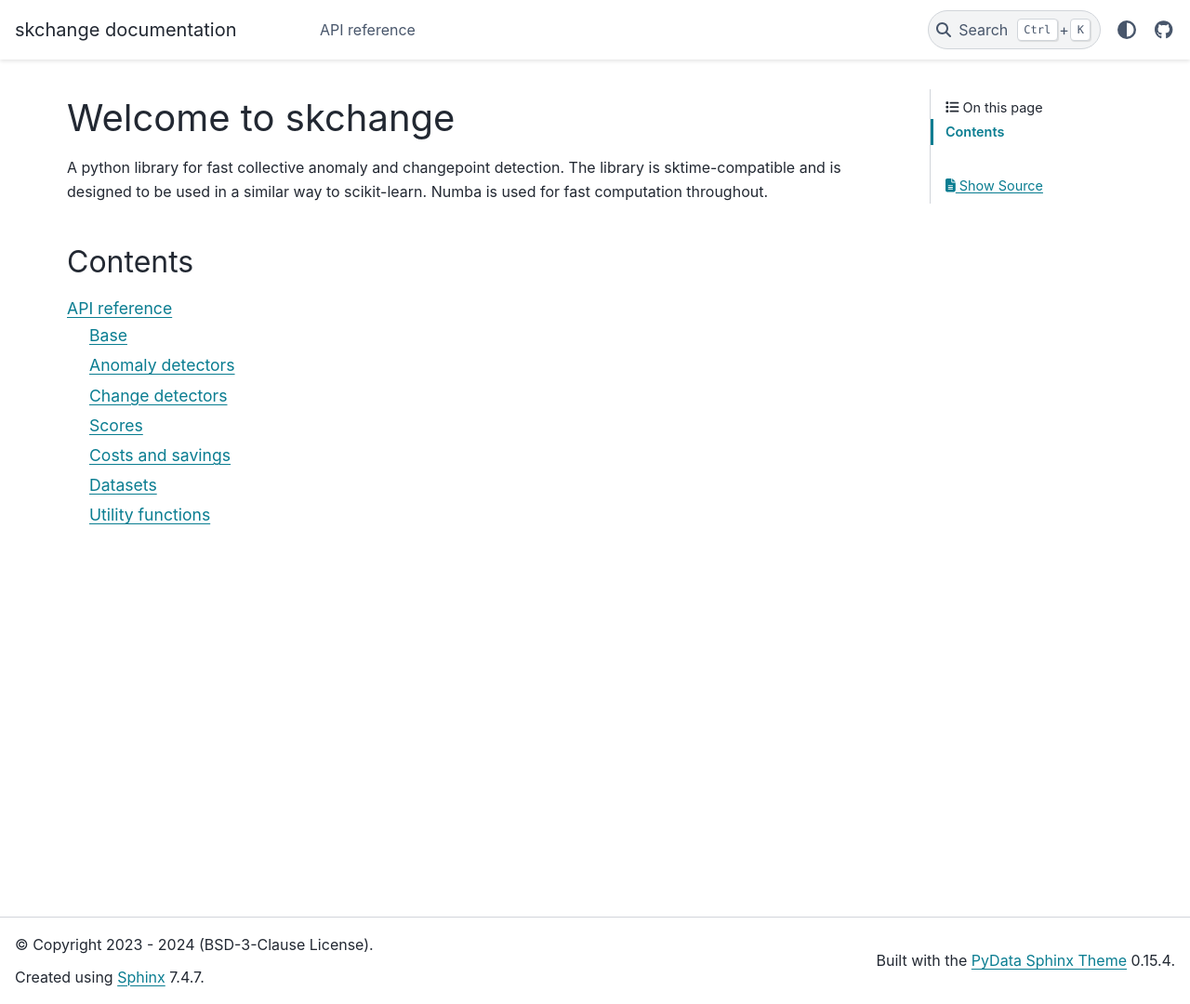
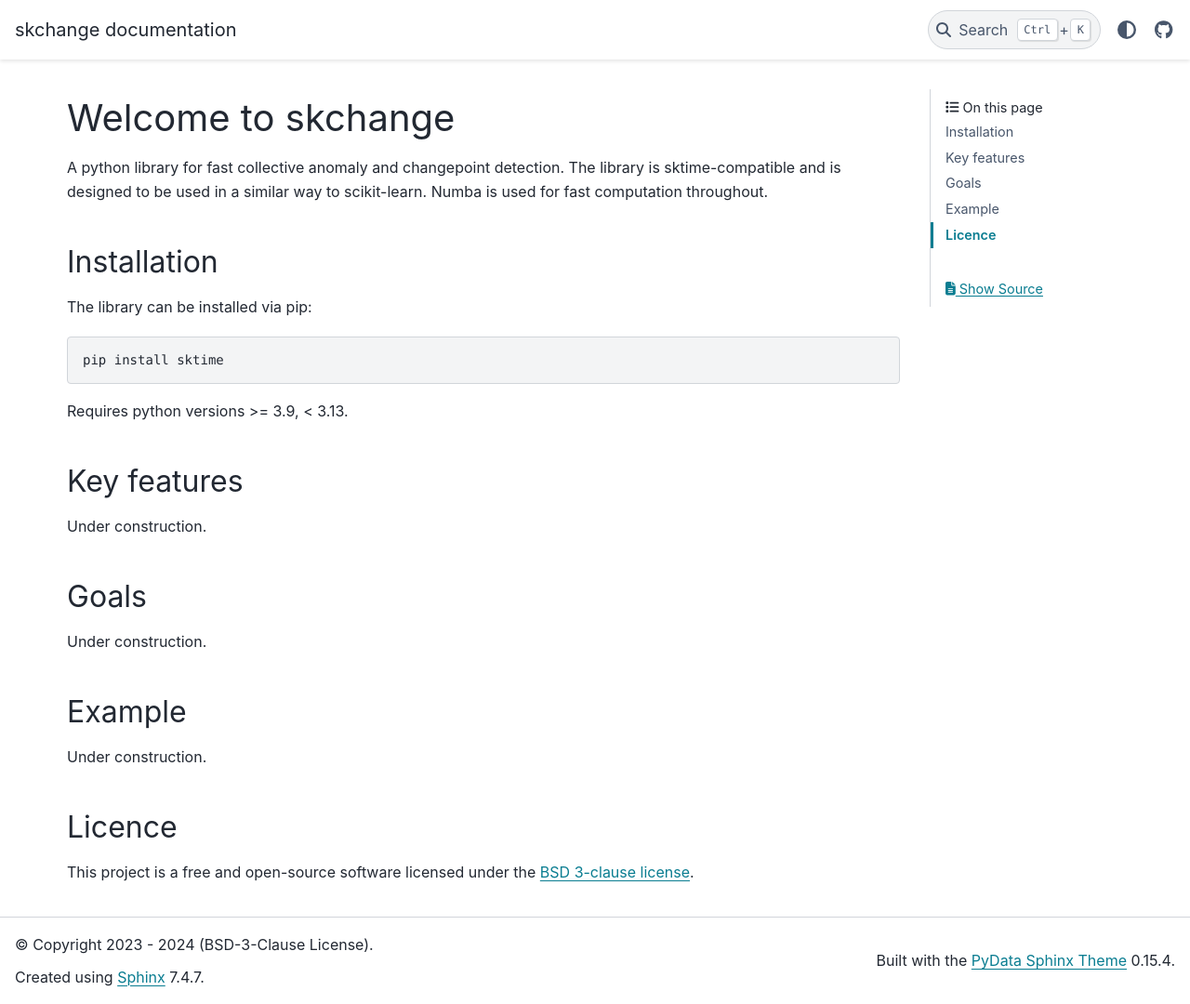
Before and after one commit to NorskRegnesentral/skchange, a Sphinx documentation site: the page built from docs/source/index.rst, in a window 1280 px wide and 1080 px high. Shown: the whole window at 93% size. Built offline with Sphinx 7.4.7 and the PyData theme 0.15.4, drawn with Linux system fonts in a browser that asks for light colours.

Commit message:
docs: add structure of index to be filled

```diff
--- a/docs/source/index.rst
+++ b/docs/source/index.rst
@@ -8,10 +8,29 @@ A python library for fast collective anomaly and changepoint detection.
 The library is sktime-compatible and is designed to be used in a similar way to
 scikit-learn. Numba is used for fast computation throughout.
 
-Contents
---------
+Installation
+------------
+The library can be installed via pip:
 
-.. toctree::
-    :maxdepth: 2
+.. code-block:: bash
 
-    api_reference
+    pip install sktime
+
+Requires python versions >= 3.9, < 3.13.
+
+Key features
+------------
+Under construction.
+
+Goals
+-----
+Under construction.
+
+Example
+-------
+Under construction.
+
+Licence
+-------
+This project is a free and open-source software licensed under the
+`BSD 3-clause license <https://github.com/NorskRegnesentral/skchange/blob/main/LICENSE>`_.
```
